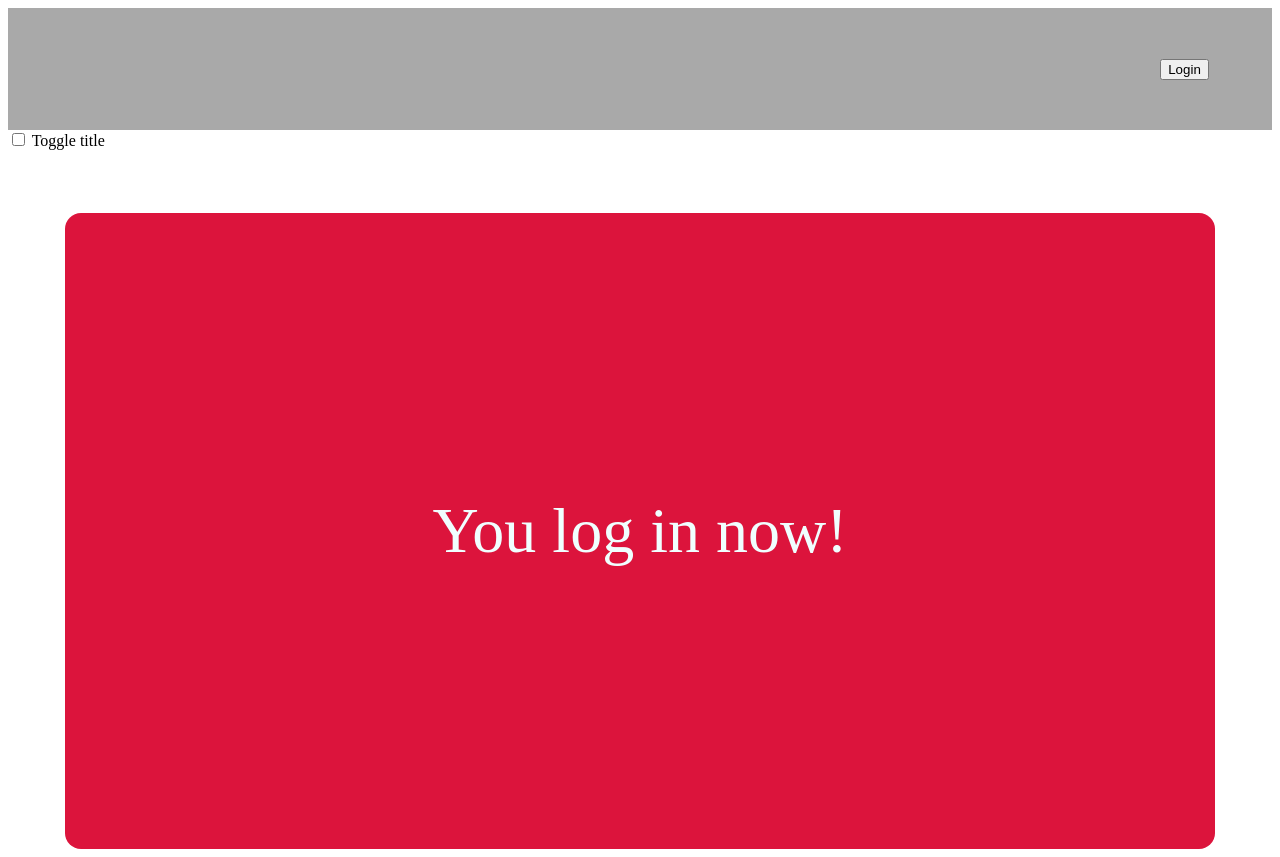
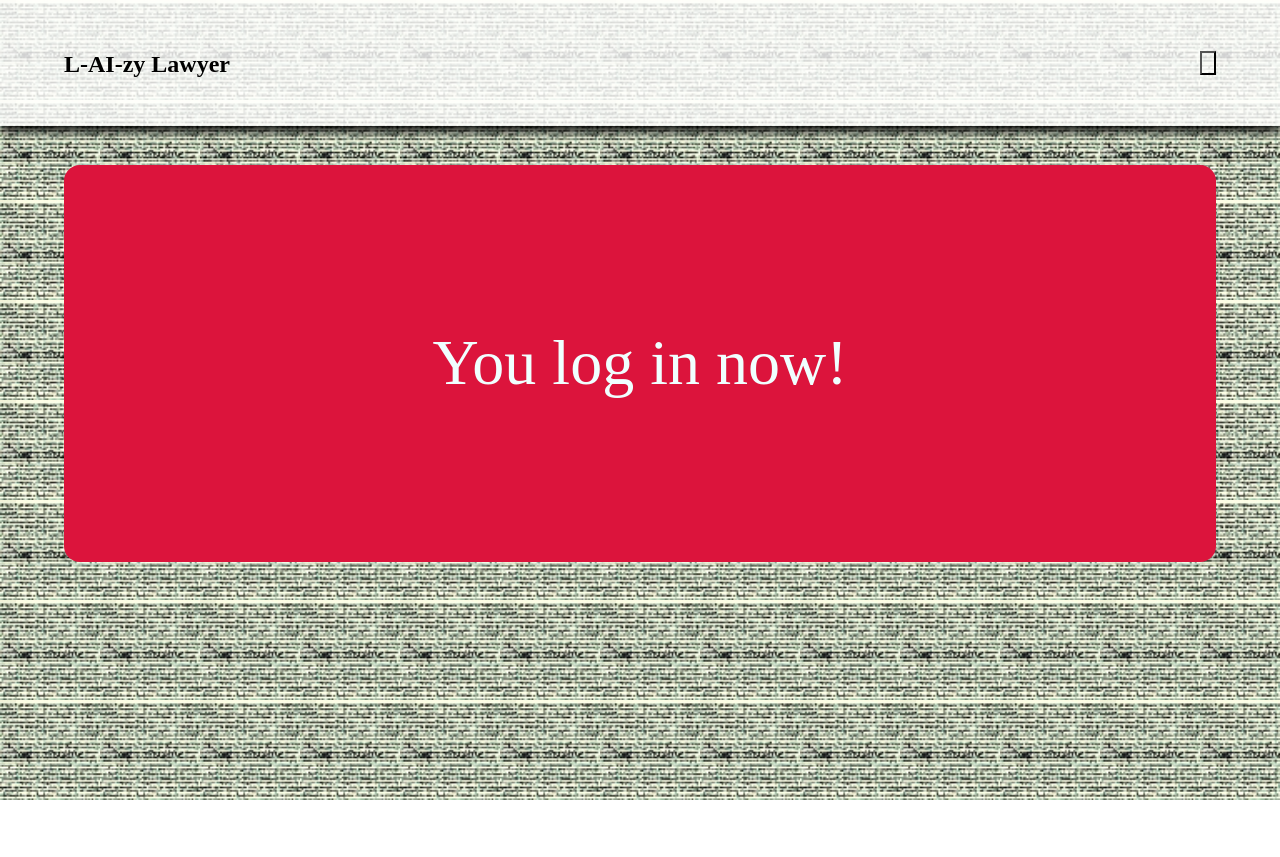
Before and after one commit to KostyaShey/legail, a SvelteKit app in the folder legail/: page / in a window 1280 px wide. After the commit the page ends 800 px from the top, so only its background shows below. Built offline with nearby package versions, Linux system fonts and the light colour scheme; some icons are missing.

Commit message:
made thhe menu prettier

```diff
--- /dev/null
+++ b/legail/src/app.css
@@ -0,0 +1,30 @@
+body {
+    background-image: url('../static/background.webp');
+    background-repeat: repeat;
+    margin: auto;
+}
+
+button {
+    background-color: transparent;
+}
+
+button:hover {
+    box-shadow: 1px 3px 5px black;
+}
+
+.mi {
+    font-size: 1.4rem;
+}
+/* Use this to make sure screen readers read something sensible when encountering the mi. If you are using the icons decoratively, you can omit the <span> */
+.u-sr-only {
+    position: absolute;
+    left: -10000px;
+    top: auto;
+    width:1px;
+    height:1px;
+    overflow:hidden;
+}
+
+p {
+
+}
--- a/legail/src/app.html
+++ b/legail/src/app.html
@@ -4,6 +4,7 @@
 		<meta charset="utf-8" />
 		<link rel="icon" href="%sveltekit.assets%/favicon.png" />
 		<meta name="viewport" content="width=device-width" />
+		<link rel="stylesheet" href="https://unpkg.com/mono-icons@1.0.5/iconfont/icons.css" >
 		%sveltekit.head%
 	</head>
 	<body data-sveltekit-preload-data="hover">
--- a/legail/src/routes/+layout.svelte
+++ b/legail/src/routes/+layout.svelte
@@ -1,5 +1,6 @@
 <script>
 	import Nav from './components/Nav.svelte'
+	import '../app.css'
 </script>
 <Nav />
 <slot></slot>
--- a/legail/src/routes/+page.svelte
+++ b/legail/src/routes/+page.svelte
@@ -3,40 +3,8 @@
     import LoginPage from "./components/LoginPage.svelte";
     import { loginState } from "./stores/appState";
 
-    let visible = false;
+</script>
 
-    function typewriter(node, { speed = 1 }) {
-        const valid = (
-            node.childNodes.length === 1 &&
-            node.childNodes[0].nodeType === Node.TEXT_NODE
-        );
-
-        if (!valid) {
-            throw new Error(`This transition only works on elements with a single text node child`);
-        };
-
-        const text = node.textContent;
-        const duration = text.length / (speed * 0.01);
-
-        return {
-            duration,
-            tick: t => {
-                const i = Math.trunc(text.length * t);
-                node.textContent = text.slice(0, i);
-            }
-	};
-}
-
-</script>
-<div>
-    <input type="checkbox" bind:checked={visible}> Toggle title
-</div>
-
-<div class="title">
-    {#if visible}
-        <h1 transition:typewriter>Welcome to Penis</h1>
-    {/if}
-</div>
 
 {#if $loginState}
     <Chatbox />
--- a/legail/src/routes/components/Chatbox.svelte
+++ b/legail/src/routes/components/Chatbox.svelte
@@ -2,6 +2,7 @@
 
 import { chatInfo, chatMessages } from "../stores/chatSession";
 import { fade } from 'svelte/transition';
+	import { debug } from "svelte/internal";
 
 function returnSenderLabel (messageLabel) {
     return messageLabel ? "User:" : "Bot:";
@@ -9,14 +10,14 @@
 
 let chatInput = '';
 
-const addToMessages = (chatObbject) => {
-		$chatMessages = [...$chatMessages, chatObbject];
+const addToMessages = (chatObject) => {
+		$chatMessages = [...$chatMessages, chatObject];
 };
 
 function submitMessage() {
 
     const chatObject = {
-        id: Date.now(),
+        id: crypto.randomUUID(),
         userMessage: true,
         text: chatInput
     }
@@ -27,7 +28,7 @@
 
 </script>
 
-<div class="chatbox">
+<div transition:fade class="chatbox">
     <div class="chatTitle">
         <p>{$chatInfo.title}</p>
     </div>
--- a/legail/src/routes/components/LoginPage.svelte
+++ b/legail/src/routes/components/LoginPage.svelte
@@ -1,4 +1,8 @@
-<div class="loginArea">
+<script>
+    import { fade } from 'svelte/transition';
+</script>
+
+<div transition:fade class="loginArea">
     <p>You log in now!</p>
 </div>
 
@@ -11,7 +15,7 @@
         background-color: crimson;
         color: azure;
         width: 80vw;
-        height: 70vh;
+        height: 40vh;
         padding: 3% 5%;
         font-size: 4rem;
         border-radius: 1rem;
--- /dev/null
+++ b/legail/src/routes/components/Menu.svelte
@@ -0,0 +1,45 @@
+<script>
+    import { loginState } from "../stores/appState";
+    import { menuOptions } from "../stores/appState";
+    import { slide } from 'svelte/transition';
+</script>
+
+<div class="menu">
+    <div class="loginArea" transition:slide>
+        {#if $loginState}
+            <p>Currently logged in as "User"</p><button on:click={loginState.change}>Logout</button>
+        {:else}
+            <p>You must log in in order to see menu options</p><button on:click={loginState.change}>Login</button>
+        {/if}
+    </div>
+    {#if $loginState}
+        <div class="menuOptions" transition:slide>
+            {#each $menuOptions as option}
+                <div class="menuOption">
+                    <h4>{option}</h4>
+                </div>
+            {/each}
+        </div>
+    {/if}
+
+</div>
+
+
+<style>
+    .menu {
+        padding: 4% 5%;
+        margin-bottom: 3%;
+        background: rgba(255, 255, 255, 0.8);
+        box-shadow: 1px 5px 10px black;
+    }
+    .loginArea {
+        display: flex;
+        justify-content: end;
+        vertical-align: middle;
+        gap: 3%;
+    }
+    .menuOption {
+        text-align: end;
+        margin: 5% 0%;
+    }
+</style>
--- a/legail/src/routes/components/Nav.svelte
+++ b/legail/src/routes/components/Nav.svelte
@@ -1,22 +1,96 @@
 <script>
-	import { loginState } from "../stores/appState";
+    import { loginState } from "../stores/appState";
+    import { onMount } from 'svelte';
+    import Menu from "./Menu.svelte";
+
+    let showTitle = false;
+    onMount(() => {showTitle=true});
+
+    let showMenu = false;
+    const menuToggle = () => {showMenu = !showMenu}
+
+    function typewriter(node, { speed = 1 }) {
+            const valid = (
+                node.childNodes.length === 1 &&
+                node.childNodes[0].nodeType === Node.TEXT_NODE
+            );
+
+            if (!valid) {
+                throw new Error(`This transition only works on elements with a single text node child`);
+            };
+
+            const text = node.textContent;
+            const duration = text.length / (speed * 0.01);
+
+            return {
+                duration,
+                tick: t => {
+                    const i = Math.trunc(text.length * t);
+                    node.textContent = text.slice(0, i);
+                }
+        };
+    }
+
+
+
 </script>
 
 
+<nav class="navigation" class:noMarginBottom={showMenu}>
+    <div class="title">
+        {#if showTitle}
+            <h1 transition:typewriter>L-AI-zy Lawyer</h1>
+        {/if}
+    </div>
 
-<div class="navigation">
-    {#if $loginState}
-        <button on:click={loginState.change}>Logout</button>
-    {:else}
-        <button on:click={loginState.change}>Login</button>
-    {/if}
-</div>
+    <div class="menuToggle">
+        {#if $loginState}
+            <button on:click={menuToggle}><i class="mi mi-menu"><span class="u-sr-only"></span></i></button>
+        {:else}
+            <button on:click={menuToggle}><i class="mi mi-menu"><span class="u-sr-only"></span></i></button>
+        {/if}
+    </div>
+</nav>
+
+{#if showMenu}
+    <Menu />
+{/if}
+
 
 <style>
     .navigation {
         display: flex;
-        justify-content: end;
+        justify-content: space-between;
+        height: 3vh;
         padding: 4% 5%;
-        background-color: darkgrey;
+        background: rgba(255, 255, 255, 0.8);
+        margin-bottom: 3%;
+        box-shadow: 1px 5px 10px black;
+    }
+
+    .noMarginBottom {
+        margin-bottom: 0%;
+    }
+
+    .title {
+        display: flex;
+        justify-content: center;
+    }
+
+    .menuToggle {
+        display: flex;
+        justify-content: center;
+    }
+
+    h1 {
+        font-size: 1.5rem;
+        margin: auto;
+    }
+    button {
+        background-color: transparent;
+    }
+
+    button:hover {
+        box-shadow: 1px 3px 5px black;
     }
 </style>
--- a/legail/src/routes/stores/appState.js
+++ b/legail/src/routes/stores/appState.js
@@ -1,5 +1,5 @@
 import { subscribe } from "svelte/internal";
-import { writable } from "svelte/store";
+import { writable, readable } from "svelte/store";
 
 
 
@@ -14,3 +14,5 @@
 }
 
 export const loginState = createLoginState();
+
+export const menuOptions = readable(["Questions", "Profile", "Settings", "Your Mom"])
--- a/legail/vite.config.ts
+++ b/legail/vite.config.ts
@@ -5,7 +5,13 @@
 	plugins: [sveltekit()],
 	test: {
 		include: ['src/**/*.{test,spec}.{js,ts}']
-	}
+	},
+	server: {
+		fs: {
+		  // Allow serving files from one level up to the project root
+		  allow: ['..'],
+		},
+	  }
 };
 
 export default config;
```
Also changed, not shown: legail/static/background.webp (added).
